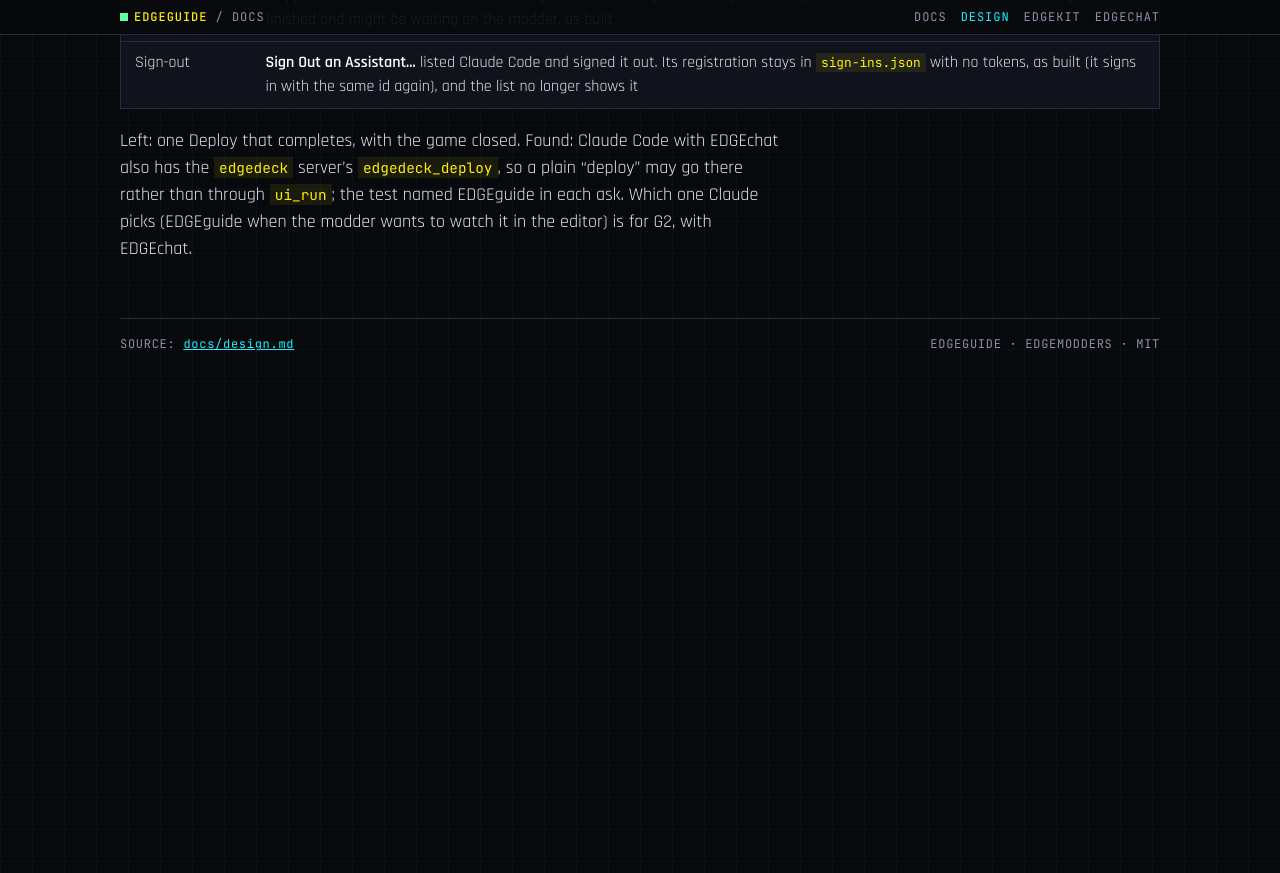
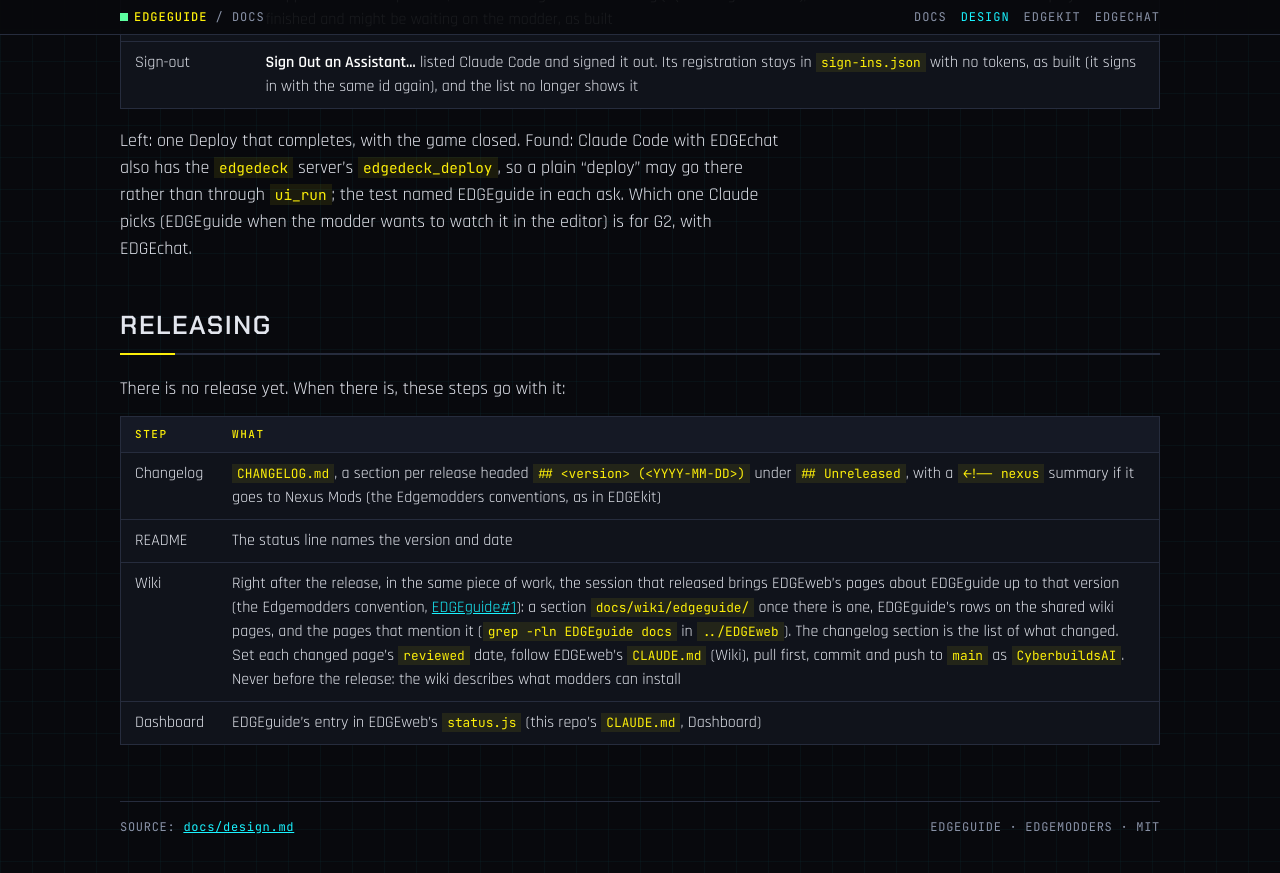
Before and after one commit to Edgemodders/EDGEguide, a Jekyll site: the page built from docs/design.md, in a window 1280 px wide and 900 px high, scrolled down 6691 px. Shown: the top 873 px of the window. Built offline with Jekyll 4.4.1, drawn with Linux system fonts in a browser that asks for light colours.

Commit message:
Design: the release steps, the wiki one included (#1)
Co-Authored-By: Claude Opus 5.5 <noreply@anthropic.com>

```diff
--- a/docs/design.md
+++ b/docs/design.md
@@ -133,3 +133,14 @@ The G1 hand test: install `edgeguide-0.0.1.vsix` (`npm run package`) in EDGEkit
 | Sign-out | **Sign Out an Assistant...** listed Claude Code and signed it out. Its registration stays in `sign-ins.json` with no tokens, as built (it signs in with the same id again), and the list no longer shows it |
 
 Left: one Deploy that completes, with the game closed. Found: Claude Code with EDGEchat also has the `edgedeck` server's `edgedeck_deploy`, so a plain "deploy" may go there rather than through `ui_run`; the test named EDGEguide in each ask. Which one Claude picks (EDGEguide when the modder wants to watch it in the editor) is for G2, with EDGEchat.
+
+## Releasing
+
+There is no release yet. When there is, these steps go with it:
+
+| Step | What |
+|---|---|
+| Changelog | `CHANGELOG.md`, a section per release headed `## <version> (<YYYY-MM-DD>)` under `## Unreleased`, with a `<!-- nexus` summary if it goes to Nexus Mods (the Edgemodders conventions, as in EDGEkit) |
+| README | The status line names the version and date |
+| Wiki | Right after the release, in the same piece of work, the session that released brings EDGEweb's pages about EDGEguide up to that version (the Edgemodders convention, [EDGEguide#1](https://github.com/Edgemodders/EDGEguide/issues/1)): a section `docs/wiki/edgeguide/` once there is one, EDGEguide's rows on the shared wiki pages, and the pages that mention it (`grep -rln EDGEguide docs` in `../EDGEweb`). The changelog section is the list of what changed. Set each changed page's `reviewed` date, follow EDGEweb's `CLAUDE.md` (Wiki), pull first, commit and push to `main` as `CyberbuildsAI`. Never before the release: the wiki describes what modders can install |
+| Dashboard | EDGEguide's entry in EDGEweb's `status.js` (this repo's `CLAUDE.md`, Dashboard) |
```
